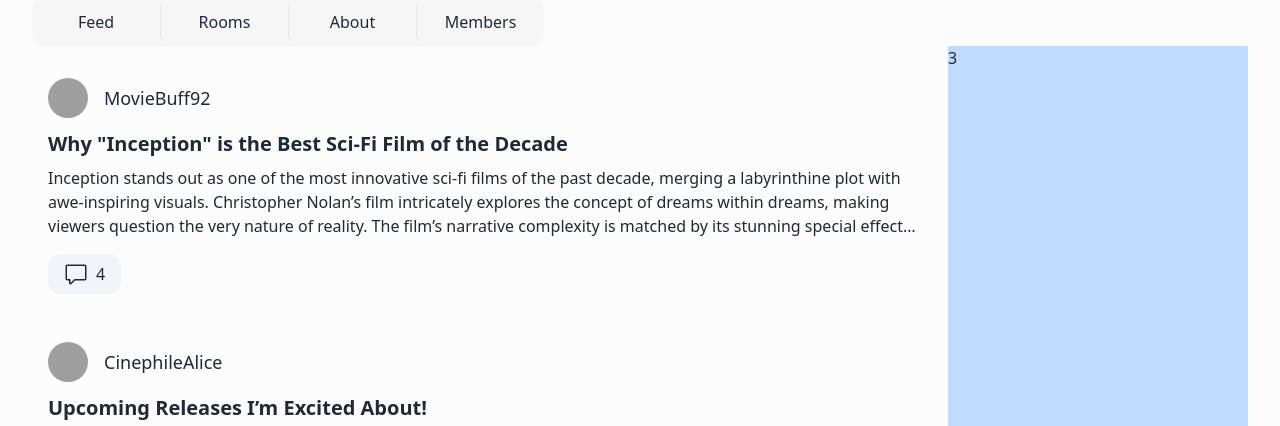
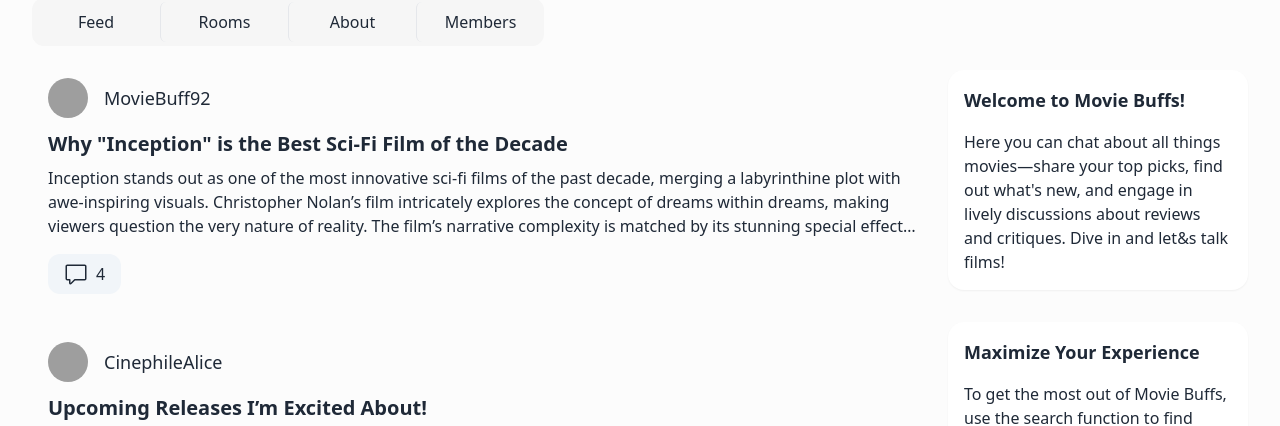
Before and after one commit to martinvasquez1/orange-monk-client, a React (Vite) app: page /app/group/123 in a window 1280 px wide. Shown: the part 404-830 px from the top of the page. Built offline with nearby package versions, Linux system fonts and the light colour scheme; sample sign-in values are in the browser's storage; grey boxes are pictures that could not be loaded.

Commit message:
Add aside

```diff
--- a/src/pages/group/Group.jsx
+++ b/src/pages/group/Group.jsx
@@ -1,15 +1,18 @@
 import GroupOverview from './GroupOverview';
 import GroupFeed from './GroupFeed';
+import GroupAside from './GroupAside';
 
 export default function Group() {
   return (
     <>
       <GroupOverview />
-      <div className="flex gap-4">
+      <div className="flex gap-4 my-6">
         <div className="flex-[3_3_0%]">
           <GroupFeed />
         </div>
-        <div className="bg-blue-200 flex-1">3</div>
+        <div className="flex-1">
+          <GroupAside />
+        </div>
       </div>
     </>
   );
--- /dev/null
+++ b/src/pages/group/GroupAside.jsx
@@ -0,0 +1,27 @@
+const data = [
+  {
+    title: 'Welcome to Movie Buffs!',
+    body: `Here you can chat about all things movies—share your top picks, find out what's new, and engage in lively discussions about reviews and critiques. Dive in and let&s talk films!`,
+    id: 0,
+  },
+  {
+    title: 'Maximize Your Experience',
+    body: 'To get the most out of Movie Buffs, use the search function to find discussions on your favorite genres and directors. Don’t forget to check out our top threads for insightful reviews and recommendations. Enjoy exploring the world of cinema!',
+    id: 1,
+  },
+];
+
+export default function GroupAside() {
+  return (
+    <aside className="flex flex-col gap-8">
+      {data.map((info) => {
+        return (
+          <div key={info.id} className="bg-white p-4 rounded-2xl shadow-sm">
+            <h3 className="font-bold text-lg">{info.title}</h3>
+            <p className="mt-4">{info.body}</p>
+          </div>
+        );
+      })}
+    </aside>
+  );
+}
--- a/src/pages/group/GroupFeed.jsx
+++ b/src/pages/group/GroupFeed.jsx
@@ -41,7 +41,7 @@ const posts = [
 
 export default function GroupFeed() {
   return (
-    <div className="space-y-8 mt-6">
+    <div className="space-y-8">
       {posts.map((post) => {
         return (
           <div
```
